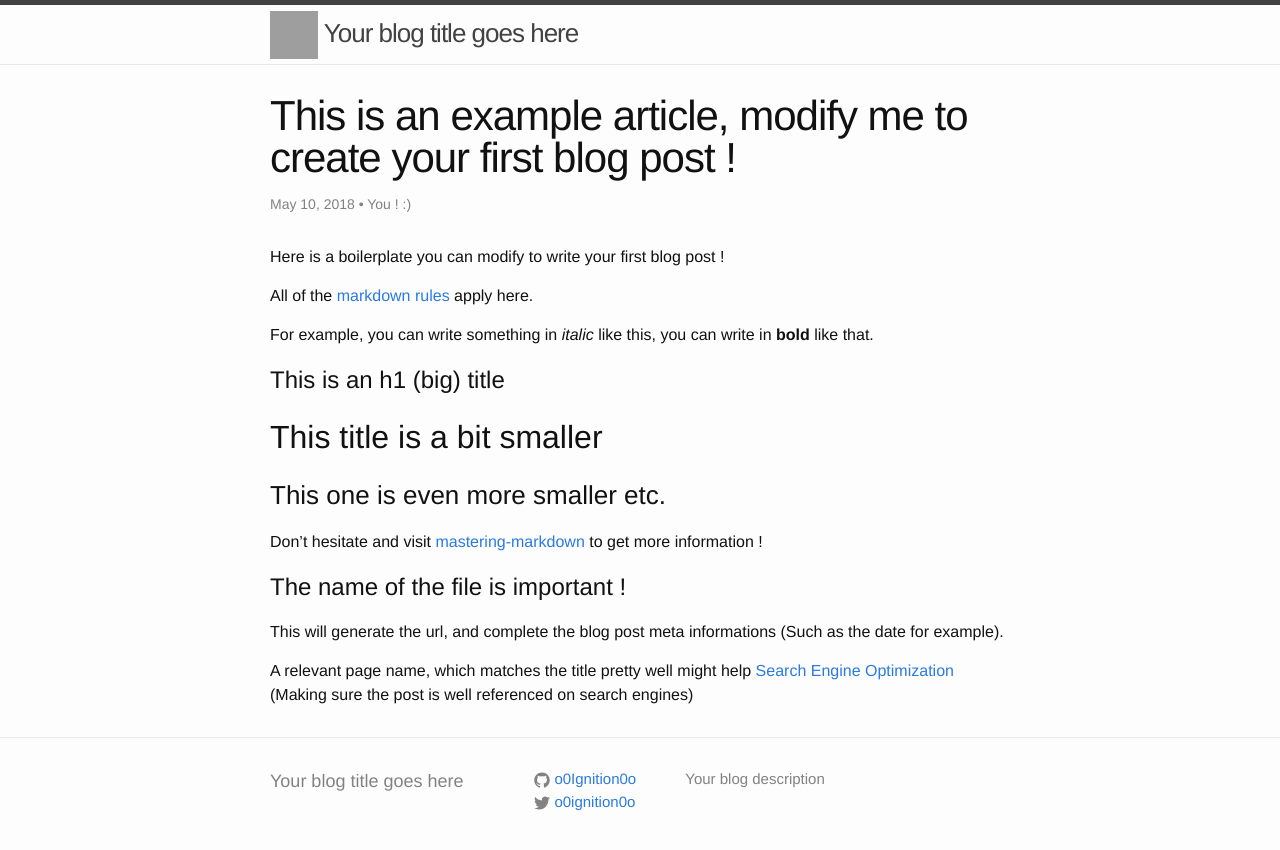
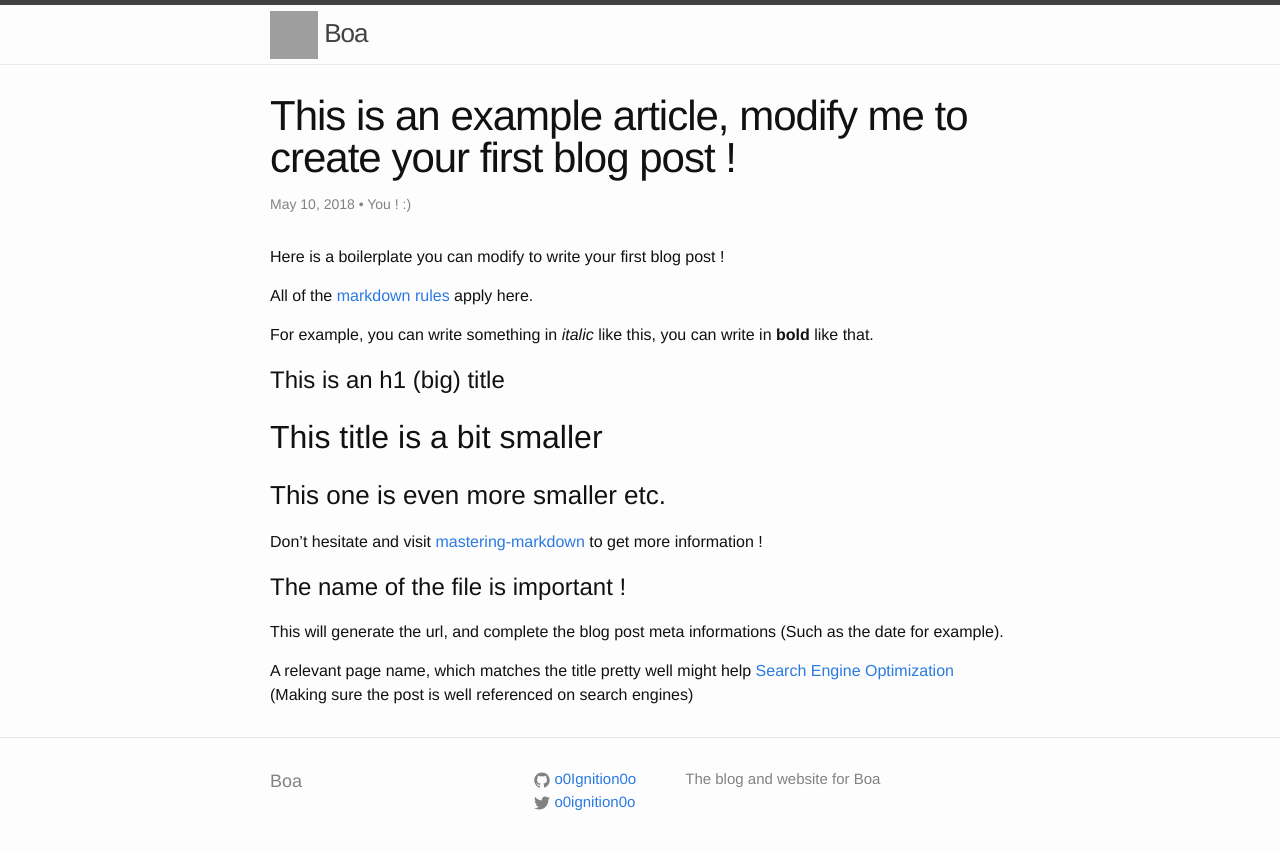
Before and after one commit to rust-community/rust-lang-blog-boilerplate, a Jekyll site: the page built from _posts/2018-05-10-blog-boilerplate.md, in a window 1280 px wide. Shown: the top 850 px of the page. Built offline with Jekyll 4.4.1, drawn with Linux system fonts in a browser that asks for light colours; grey boxes are pictures that could not be loaded.

Commit message:
readme and config updates

```diff
--- a/_config.yml
+++ b/_config.yml
@@ -1,10 +1,10 @@
 # Site settings
-title: Your blog title goes here
+title: Boa
 description: >
-  Your blog description
+  The blog and website for Boa
 baseurl: "/rust-lang-blog-boilerplate" # should be / if you build a global github page (eg o0ignition0o.github.io)
-url: "https://o0Ignition0o.github.io" # The blog url you want to choose (you can use a github.io one, or pick your own hosted url :))
-logo: "https://www.rust-lang.org/logos/rust-logo-64x64-blk.png" # This one is used as blog logo
+url: "https://boa-dev.github.io/" # The blog url you want to choose (you can use a github.io one, or pick your own hosted url :))
+logo: "https://avatars0.githubusercontent.com/u/65306342?s=400&u=7022ca69015a845874a0b139678dba6b2e606b95&v=4" # This one is used as blog logo
 twitter_username: o0ignition0o # Your twitter handle
 github_username: o0Ignition0o # Your github handle
 
```
Also changed, not shown: README.md.
